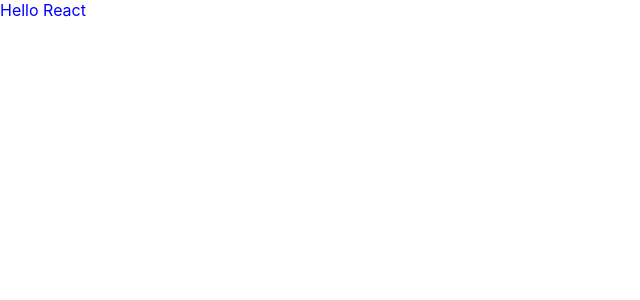
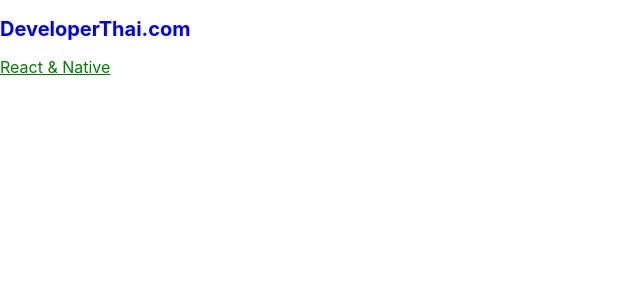
Before and after one commit to Nattasit-Songsawang/app1, a React (Create React App) app: page / in a window 1280 px wide. Shown: the top 300 px of the page, without its empty margins (0-640 px from the left). Built offline with nearby package versions, Linux system fonts and the light colour scheme.

Commit message:
style
style

```diff
--- a/src/App.js
+++ b/src/App.js
@@ -1,14 +1,15 @@
 import logo from './logo.svg';
 import './App.css';
+import React from 'react';
+import './style.css'
 
 function App() {
-  const divStyle={
-    color:'red',
-    backgroundColor:'powederblue',
-    fontSize:'larger',
-    padding:'3px'
-  }
-  return <div style={{color:'blue'}}>Hello React</div>
+return (
+  <>
+      <h2>DeveloperThai.com</h2>
+      <div className='title'>React & Native</div>
+  </>
+)
 
 }
 
--- /dev/null
+++ b/src/style.css
@@ -0,0 +1,9 @@
+h2{
+    font-size: 20px;
+    color: blue;
+}
+.title{
+    font-size: 16px;
+    color:green;
+    text-decoration: underline;
+}
```
